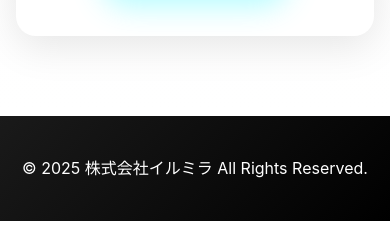
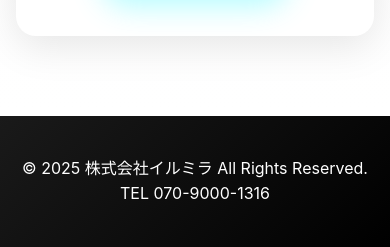
Before and after one commit to raywanko/Irumira_corp, a Django app: template main/templates/main/contact.html in a window 390 px wide. Shown: the part 1284-1531 px from the top of the page. Before the commit the page ends 1505 px from the top, so only its background shows below. Run offline with Django 5.2, Linux system fonts and the light colour scheme; the template is opened without the code that fills it, so the values that code supplies are empty; some libraries are stand-ins or nearby versions.

Commit message:
Add contact phone number to footer

```diff
--- a/main/templates/main/base.html
+++ b/main/templates/main/base.html
@@ -57,6 +57,7 @@
 
     <footer class="footer">
         <p>&copy; 2025 株式会社イルミラ All Rights Reserved.</p>
+        <P>TEL 070-9000-1316</P>
     </footer>
 
     <script src="{% static 'js/script.js' %}"></script>
```
